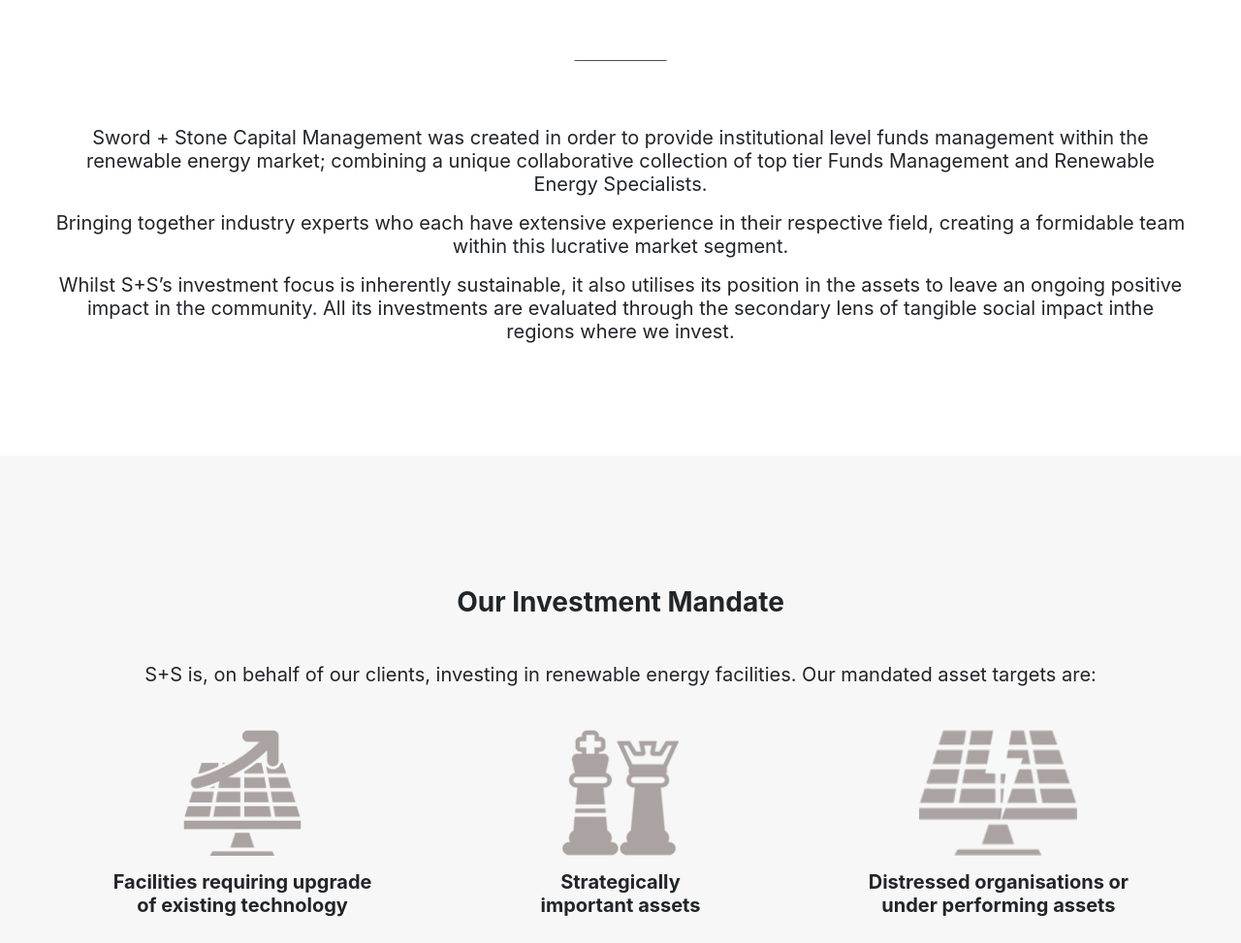
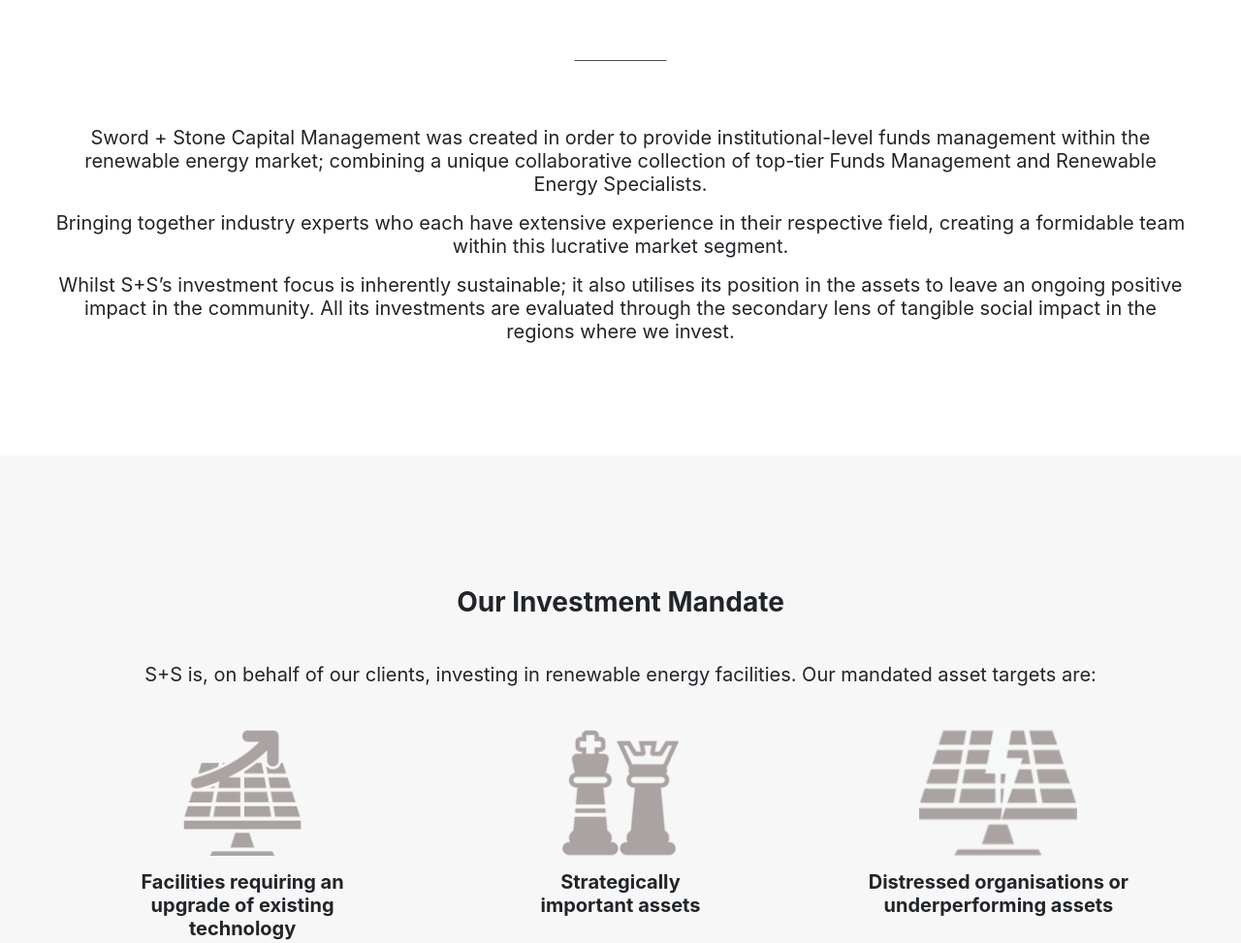
Before and after one commit to swordandstone/homepage, a website: page index.html in a window 1280 px wide. Shown: the part 1040-2013 px from the top of the page at 97% size. Drawn offline with nearby package versions, Linux system fonts and the light colour scheme; files whose address does not match are found by name.

Commit message:
Grammarly suggestions

```diff
--- a/index.html
+++ b/index.html
@@ -40,9 +40,9 @@
 						<h3 class="h3">S+S is a specialist Renewable Energy Investment Manager, offering our clients optimal returns within an Impact Investing Framework.</h3>
 					</div>
 					<div class="text-center-wrap">
-						<p>Sword + Stone Capital Management was created in order to provide institutional level funds management within the renewable energy market; combining a unique collaborative collection of top tier Funds Management and Renewable Energy Specialists.</p>
+						<p>Sword + Stone Capital Management was created in order to provide institutional-level funds management within the renewable energy market; combining a unique collaborative collection of top-tier Funds Management and Renewable Energy Specialists.</p>
 						<p>Bringing together industry experts who each have extensive experience in their respective field, creating a formidable team within this lucrative market segment.</p>
-						<p>Whilst S+S’s investment focus is inherently sustainable, it also utilises its position in the assets to leave an ongoing positive impact in the community. All its investments are evaluated through the secondary lens of tangible social impact inthe regions where we invest.</p>
+						<p>Whilst S+S’s investment focus is inherently sustainable; it also utilises its position in the assets to leave an ongoing positive impact in the community. All its investments are evaluated through the secondary lens of tangible social impact in the regions where we invest.</p>
 					</div>
 				</div>
 			</section>
@@ -60,7 +60,7 @@
 								<div class="img-investment">
 									<img src="images/inv-01.png" alt="image description">
 								</div>
-								<span class="title">Facilities requiring upgrade of existing technology</span>
+								<span class="title">Facilities requiring an upgrade of existing technology</span>
 							</div>
 						</div>
 						<div class="investment-item">
@@ -76,7 +76,7 @@
 								<div class="img-investment">
 									<img src="images/inv-03.png" alt="image description">
 								</div>
-								<span class="title">Distressed organisations or under performing assets</span>
+								<span class="title">Distressed organisations or underperforming assets</span>
 							</div>
 						</div>
 						<div class="investment-item">
@@ -123,7 +123,7 @@
 								<img src="images/team-03.jpg" alt="image description">
 							</div>
 							<span class="name">Peter Matthews</span>
-							<span class="post"></span>
+							<span class="post">Director</span>
 						</div>
 					</div>
 				</div>
```
